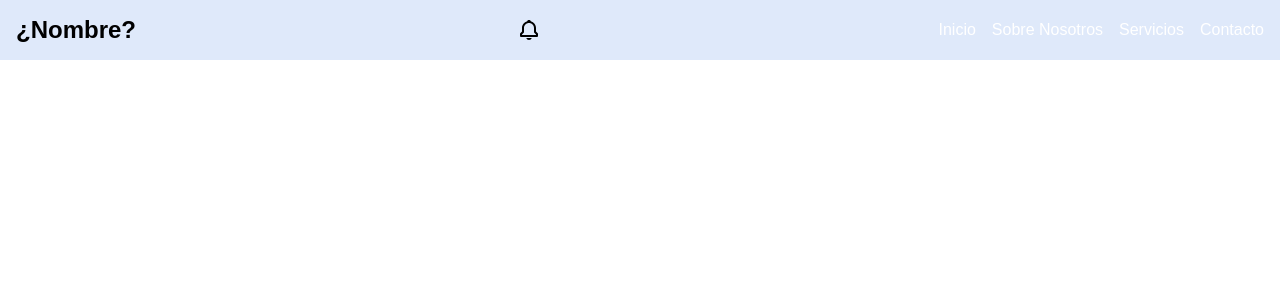
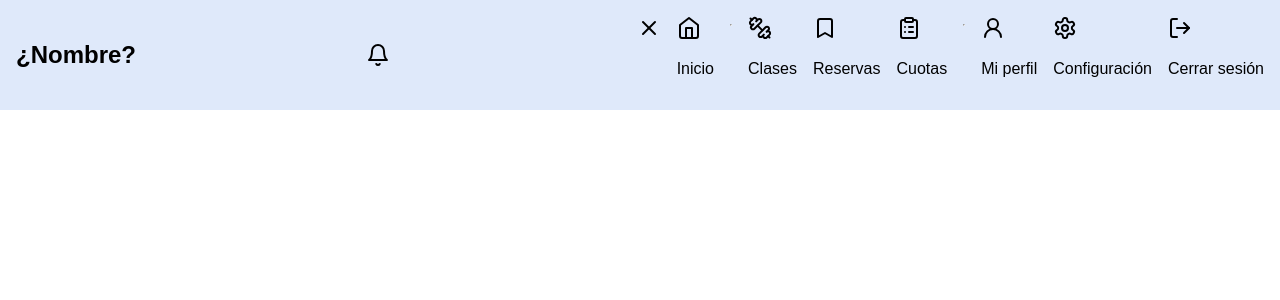
Before and after one commit to Jevix/octopush, a Django app: template proyecto_gym/app_gimnasio/templates/home.html in a window 1280 px wide. Shown: the top 300 px of the page. Run offline with Django 3.2, Linux system fonts and the light colour scheme; the template is opened without the code that fills it, so the values that code supplies are empty.

Commit message:
Actualizacion Home

```diff
--- a/proyecto_gym/app_gimnasio/static/styles.css
+++ b/proyecto_gym/app_gimnasio/static/styles.css
@@ -149,7 +149,7 @@ legend{
 
 .navbar-links a {
     text-decoration: none;
-    color: white;
+    color: black;
     font-size: 1rem;
 }
 
--- a/proyecto_gym/app_gimnasio/templates/home.html
+++ b/proyecto_gym/app_gimnasio/templates/home.html
@@ -20,13 +20,19 @@
             <span class="bar"></span>
         </a>
         <div class="H5">¿Nombre?</div>
-        <svg xmlns="http://www.w3.org/2000/svg" width="24" height="24" viewBox="0 0 24 24" style="fill: rgba(0, 0, 0, 1)"><path d="M19 13.586V10c0-3.217-2.185-5.927-5.145-6.742C13.562 2.52 12.846 2 12 2s-1.562.52-1.855 1.258C7.185 4.074 5 6.783 5 10v3.586l-1.707 1.707A.996.996 0 0 0 3 16v2a1 1 0 0 0 1 1h16a1 1 0 0 0 1-1v-2a.996.996 0 0 0-.293-.707L19 13.586zM19 17H5v-.586l1.707-1.707A.996.996 0 0 0 7 14v-4c0-2.757 2.243-5 5-5s5 2.243 5 5v4c0 .266.105.52.293.707L19 16.414V17zm-7 5a2.98 2.98 0 0 0 2.818-2H9.182A2.98 2.98 0 0 0 12 22z"></path></svg>
+        <svg xmlns="http://www.w3.org/2000/svg" width="24" height="24" viewBox="0 0 24 24" fill="none" stroke="#000000" stroke-width="2" stroke-linecap="round" stroke-linejoin="round" class="lucide lucide-bell"><path d="M6 8a6 6 0 0 1 12 0c0 7 3 9 3 9H3s3-2 3-9"/><path d="M10.3 21a1.94 1.94 0 0 0 3.4 0"/></svg>
         <div class="navbar-links" id="navbar-links">
             <ul>
-                <li><a href="#">Inicio</a></li>
-                <li><a href="#">Sobre Nosotros</a></li>
-                <li><a href="#">Servicios</a></li>
-                <li><a href="#">Contacto</a></li>
+                <li class="close-sidebar"><a href="#" id="close-sidebar"><svg xmlns="http://www.w3.org/2000/svg" width="24" height="24" viewBox="0 0 24 24" fill="none" stroke="#000000" stroke-width="2" stroke-linecap="round" stroke-linejoin="round" class="lucide lucide-x"><path d="M18 6 6 18"/><path d="m6 6 12 12"/></svg></a></li>
+                <li><a href="#"><svg xmlns="http://www.w3.org/2000/svg" width="24" height="24" viewBox="0 0 24 24" fill="none" stroke="#000000" stroke-width="2" stroke-linecap="round" stroke-linejoin="round" class="lucide lucide-home"><path d="m3 9 9-7 9 7v11a2 2 0 0 1-2 2H5a2 2 0 0 1-2-2z"/><polyline points="9 22 9 12 15 12 15 22"/></svg><p>Inicio</p></a></li>
+                <li class="linea"><hr></li>
+                <li><a href="#"><svg xmlns="http://www.w3.org/2000/svg" width="24" height="24" viewBox="0 0 24 24" fill="none" stroke="#000000" stroke-width="2" stroke-linecap="round" stroke-linejoin="round" class="lucide lucide-dumbbell"><path d="M14.4 14.4 9.6 9.6"/><path d="M18.657 21.485a2 2 0 1 1-2.829-2.828l-1.767 1.768a2 2 0 1 1-2.829-2.829l6.364-6.364a2 2 0 1 1 2.829 2.829l-1.768 1.767a2 2 0 1 1 2.828 2.829z"/><path d="m21.5 21.5-1.4-1.4"/><path d="M3.9 3.9 2.5 2.5"/><path d="M6.404 12.768a2 2 0 1 1-2.829-2.829l1.768-1.767a2 2 0 1 1-2.828-2.829l2.828-2.828a2 2 0 1 1 2.829 2.828l1.767-1.768a2 2 0 1 1 2.829 2.829z"/></svg><p>Clases</p></a></li>
+                <li><a href="#"><svg xmlns="http://www.w3.org/2000/svg" width="24" height="24" viewBox="0 0 24 24" fill="none" stroke="#000000" stroke-width="2" stroke-linecap="round" stroke-linejoin="round" class="lucide lucide-bookmark"><path d="m19 21-7-4-7 4V5a2 2 0 0 1 2-2h10a2 2 0 0 1 2 2v16z"/></svg><p>Reservas</p></a></li>
+                <li><a href="#"><svg xmlns="http://www.w3.org/2000/svg" width="24" height="24" viewBox="0 0 24 24" fill="none" stroke="#000000" stroke-width="2" stroke-linecap="round" stroke-linejoin="round" class="lucide lucide-clipboard-list"><rect width="8" height="4" x="8" y="2" rx="1" ry="1"/><path d="M16 4h2a2 2 0 0 1 2 2v14a2 2 0 0 1-2 2H6a2 2 0 0 1-2-2V6a2 2 0 0 1 2-2h2"/><path d="M12 11h4"/><path d="M12 16h4"/><path d="M8 11h.01"/><path d="M8 16h.01"/></svg><p>Cuotas</p></a></li>
+                <li class="linea"><hr></li>
+                <li><a href="#"><svg xmlns="http://www.w3.org/2000/svg" width="24" height="24" viewBox="0 0 24 24" fill="none" stroke="#000000" stroke-width="2" stroke-linecap="round" stroke-linejoin="round" class="lucide lucide-user-round"><circle cx="12" cy="8" r="5"/><path d="M20 21a8 8 0 0 0-16 0"/></svg><p>Mi perfil</p></a></li>
+                <li><a href="#"><svg xmlns="http://www.w3.org/2000/svg" width="24" height="24" viewBox="0 0 24 24" fill="none" stroke="#000000" stroke-width="2" stroke-linecap="round" stroke-linejoin="round" class="lucide lucide-settings"><path d="M12.22 2h-.44a2 2 0 0 0-2 2v.18a2 2 0 0 1-1 1.73l-.43.25a2 2 0 0 1-2 0l-.15-.08a2 2 0 0 0-2.73.73l-.22.38a2 2 0 0 0 .73 2.73l.15.1a2 2 0 0 1 1 1.72v.51a2 2 0 0 1-1 1.74l-.15.09a2 2 0 0 0-.73 2.73l.22.38a2 2 0 0 0 2.73.73l.15-.08a2 2 0 0 1 2 0l.43.25a2 2 0 0 1 1 1.73V20a2 2 0 0 0 2 2h.44a2 2 0 0 0 2-2v-.18a2 2 0 0 1 1-1.73l.43-.25a2 2 0 0 1 2 0l.15.08a2 2 0 0 0 2.73-.73l.22-.39a2 2 0 0 0-.73-2.73l-.15-.08a2 2 0 0 1-1-1.74v-.5a2 2 0 0 1 1-1.74l.15-.09a2 2 0 0 0 .73-2.73l-.22-.38a2 2 0 0 0-2.73-.73l-.15.08a2 2 0 0 1-2 0l-.43-.25a2 2 0 0 1-1-1.73V4a2 2 0 0 0-2-2z"/><circle cx="12" cy="12" r="3"/></svg><p>Configuración</p></a></li>
+                <li><a href="#"><svg xmlns="http://www.w3.org/2000/svg" width="24" height="24" viewBox="0 0 24 24" fill="none" stroke="#000000" stroke-width="2" stroke-linecap="round" stroke-linejoin="round" class="lucide lucide-log-out"><path d="M9 21H5a2 2 0 0 1-2-2V5a2 2 0 0 1 2-2h4"/><polyline points="16 17 21 12 16 7"/><line x1="21" x2="9" y1="12" y2="12"/></svg><p>Cerrar sesión</p></a></li>
             </ul>
         </div>
     </nav>
@@ -37,6 +43,7 @@
         const toggleButton = document.getElementById('toggle-button');
         const navbarLinks = document.getElementById('navbar-links');
         const overlay = document.getElementById('overlay');
+        const closeSidebar = document.getElementById('close-sidebar')
 
 
         toggleButton.addEventListener('click', () => {
@@ -54,6 +61,11 @@
             navbarLinks.classList.remove('active');
             overlay.classList.remove('active');
         });
+
+        closeSidebar.addEventListener('click', () => {
+            navbarLinks.classList.remove('active');
+            overlay.classList.remove('active');
+        });
     });
 
     </script>
--- a/proyecto_gym/proyecto_gym/settings.py
+++ b/proyecto_gym/proyecto_gym/settings.py
@@ -25,7 +25,9 @@ SECRET_KEY = 'django-insecure-#epd$&^ph4p5hm9r0=zix0j88)buio@&#v+e^a_p^ufej5w4e2
 # SECURITY WARNING: don't run with debug turned on in production!
 DEBUG = True
 
-ALLOWED_HOSTS = []
+ALLOWED_HOSTS = [
+    '*',
+]
 
 
 # Application definition
```
Also changed, not shown: other parts of proyecto_gym/app_gimnasio/static/styles.css (+43 -4 lines).
